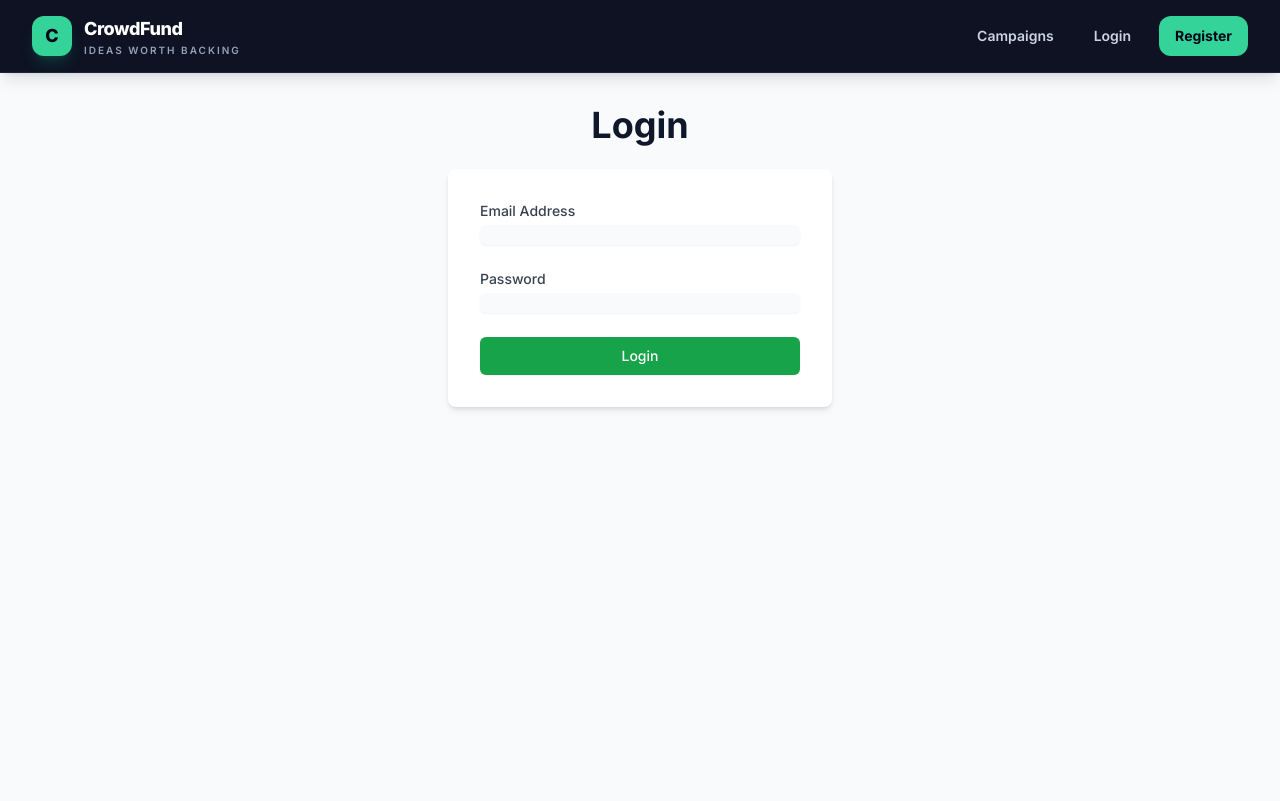
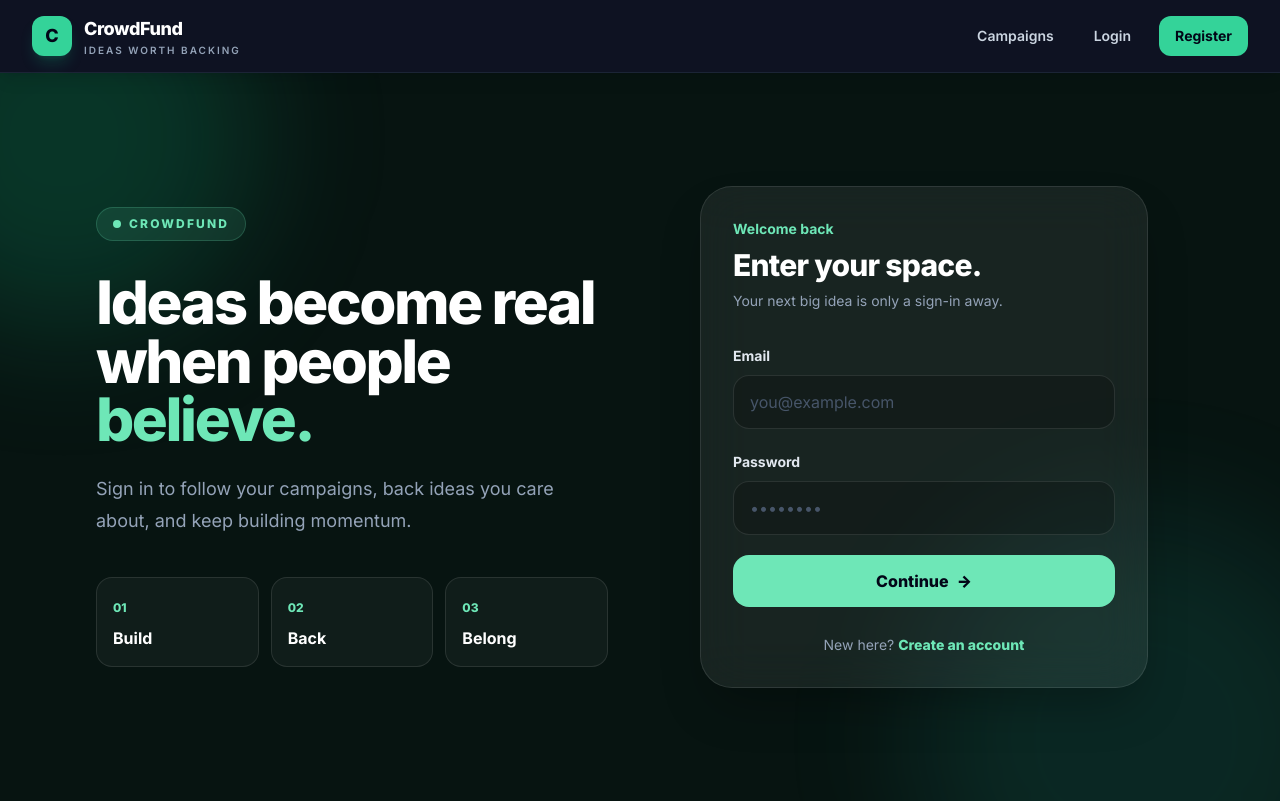
Before and after one commit to Satyakush/Reward_Based_Crowdfund_Platform, a React (Vite) app in the folder client/: page /login in a window 1280 px wide. Built offline with nearby package versions, Linux system fonts and the light colour scheme.

Commit message:
Redesign auth and campaign creation experience

```diff
--- a/client/src/pages/LoginPage.jsx
+++ b/client/src/pages/LoginPage.jsx
@@ -1,6 +1,6 @@
 import { useState, useContext } from 'react';
 import axios from 'axios';
-import { useLocation, useNavigate } from 'react-router-dom';
+import { Link, useLocation, useNavigate } from 'react-router-dom';
 import { AuthContext } from '../context/AuthContext.jsx';
 import { toast } from 'react-toastify';
 
@@ -10,40 +10,76 @@ const LoginPage = () => {
   const { login } = useContext(AuthContext);
   const navigate = useNavigate();
   const location = useLocation();
-  const { email, password } = formData;
-
-  const onChange = (e) => setFormData({ ...formData, [e.target.name]: e.target.value });
 
   const onSubmit = async (e) => {
     e.preventDefault();
     setLoading(true);
     try {
-      const { data } = await axios.post('/api/auth/login', { email, password });
+      const { data } = await axios.post('/api/auth/login', formData);
       login(data.token, data.user);
       navigate(location.state?.from || '/my-campaigns', { replace: true });
     } catch (err) {
-      toast.error(err.response?.data?.message || 'Login failed. Please check your credentials.');
+      toast.error(err.response?.data?.message || 'Unable to sign in. Please check your credentials.');
     } finally {
       setLoading(false);
     }
   };
 
   return (
-    <div className="container mx-auto max-w-md p-8">
-      <h1 className="mb-6 text-center text-4xl font-bold">Login</h1>
-      <form onSubmit={onSubmit} className="space-y-6 rounded-lg bg-white p-8 shadow-md">
-        <div>
-          <label className="block text-sm font-medium text-gray-700">Email Address</label>
-          <input type="email" name="email" value={email} onChange={onChange} required className="mt-1 block w-full rounded-md border-gray-300 bg-gray-50 shadow-sm focus:border-green-500 focus:ring-green-500 sm:text-sm" />
-        </div>
-        <div>
-          <label className="block text-sm font-medium text-gray-700">Password</label>
-          <input type="password" name="password" value={password} onChange={onChange} required className="mt-1 block w-full rounded-md border-gray-300 bg-gray-50 shadow-sm focus:border-green-500 focus:ring-green-500 sm:text-sm" />
-        </div>
-        <button type="submit" disabled={loading} className="flex w-full justify-center rounded-md border border-transparent bg-green-600 py-2 px-4 text-sm font-medium text-white shadow-sm hover:bg-green-700 disabled:opacity-50">
-          {loading ? 'Logging in...' : 'Login'}
-        </button>
-      </form>
+    <div className="relative min-h-[calc(100vh-72px)] overflow-hidden bg-[#071411]">
+      <div className="absolute -left-32 -top-32 h-96 w-96 rounded-full bg-emerald-500/20 blur-3xl" />
+      <div className="absolute -bottom-40 -right-20 h-[28rem] w-[28rem] rounded-full bg-teal-400/10 blur-3xl" />
+      <div className="relative mx-auto grid min-h-[calc(100vh-72px)] max-w-6xl items-center gap-12 px-5 py-10 lg:grid-cols-2 lg:px-8">
+        <section className="hidden lg:block">
+          <div className="mb-8 inline-flex items-center gap-2 rounded-full border border-emerald-300/20 bg-emerald-300/10 px-4 py-2 text-xs font-black uppercase tracking-[0.18em] text-emerald-300">
+            <span className="h-2 w-2 rounded-full bg-emerald-300" /> CrowdFund
+          </div>
+          <h1 className="max-w-xl text-6xl font-black leading-[0.98] tracking-[-0.04em] text-white">
+            Ideas become real when people <span className="text-emerald-300">believe.</span>
+          </h1>
+          <p className="mt-6 max-w-lg text-lg leading-8 text-slate-400">
+            Sign in to follow your campaigns, back ideas you care about, and keep building momentum.
+          </p>
+          <div className="mt-10 grid max-w-lg grid-cols-3 gap-3">
+            {['Build', 'Back', 'Belong'].map((item, i) => (
+              <div key={item} className="rounded-2xl border border-white/10 bg-white/[0.04] p-4">
+                <span className="text-xs font-black text-emerald-300">0{i + 1}</span>
+                <p className="mt-2 font-bold text-white">{item}</p>
+              </div>
+            ))}
+          </div>
+        </section>
+
+        <section className="mx-auto w-full max-w-md">
+          <div className="rounded-[2rem] border border-white/10 bg-white/[0.07] p-6 shadow-2xl shadow-black/30 backdrop-blur-xl sm:p-8">
+            <div className="mb-8">
+              <p className="text-sm font-bold text-emerald-300">Welcome back</p>
+              <h2 className="mt-2 text-3xl font-black tracking-tight text-white">Enter your space.</h2>
+              <p className="mt-2 text-sm text-slate-400">Your next big idea is only a sign-in away.</p>
+            </div>
+
+            <form onSubmit={onSubmit} className="space-y-5">
+              <label className="block">
+                <span className="text-sm font-bold text-slate-200">Email</span>
+                <input type="email" value={formData.email} onChange={(e) => setFormData({ ...formData, email: e.target.value })} required autoComplete="email" placeholder="you@example.com"
+                  className="mt-2 w-full rounded-2xl border border-white/10 bg-black/20 px-4 py-3.5 text-white outline-none placeholder:text-slate-600 transition focus:border-emerald-400 focus:ring-4 focus:ring-emerald-400/10" />
+              </label>
+              <label className="block">
+                <span className="text-sm font-bold text-slate-200">Password</span>
+                <input type="password" value={formData.password} onChange={(e) => setFormData({ ...formData, password: e.target.value })} required autoComplete="current-password" placeholder="••••••••"
+                  className="mt-2 w-full rounded-2xl border border-white/10 bg-black/20 px-4 py-3.5 text-white outline-none placeholder:text-slate-600 transition focus:border-emerald-400 focus:ring-4 focus:ring-emerald-400/10" />
+              </label>
+              <button disabled={loading} className="group flex w-full items-center justify-center gap-2 rounded-2xl bg-emerald-300 py-3.5 font-black text-slate-950 transition hover:-translate-y-0.5 hover:bg-emerald-200 disabled:cursor-not-allowed disabled:opacity-60">
+                {loading ? 'Signing you in...' : <>Continue <span className="transition group-hover:translate-x-1">→</span></>}
+              </button>
+            </form>
+
+            <p className="mt-7 text-center text-sm text-slate-400">
+              New here? <Link to="/register" className="font-black text-emerald-300 hover:text-emerald-200">Create an account</Link>
+            </p>
+          </div>
+        </section>
+      </div>
     </div>
   );
 };
```
